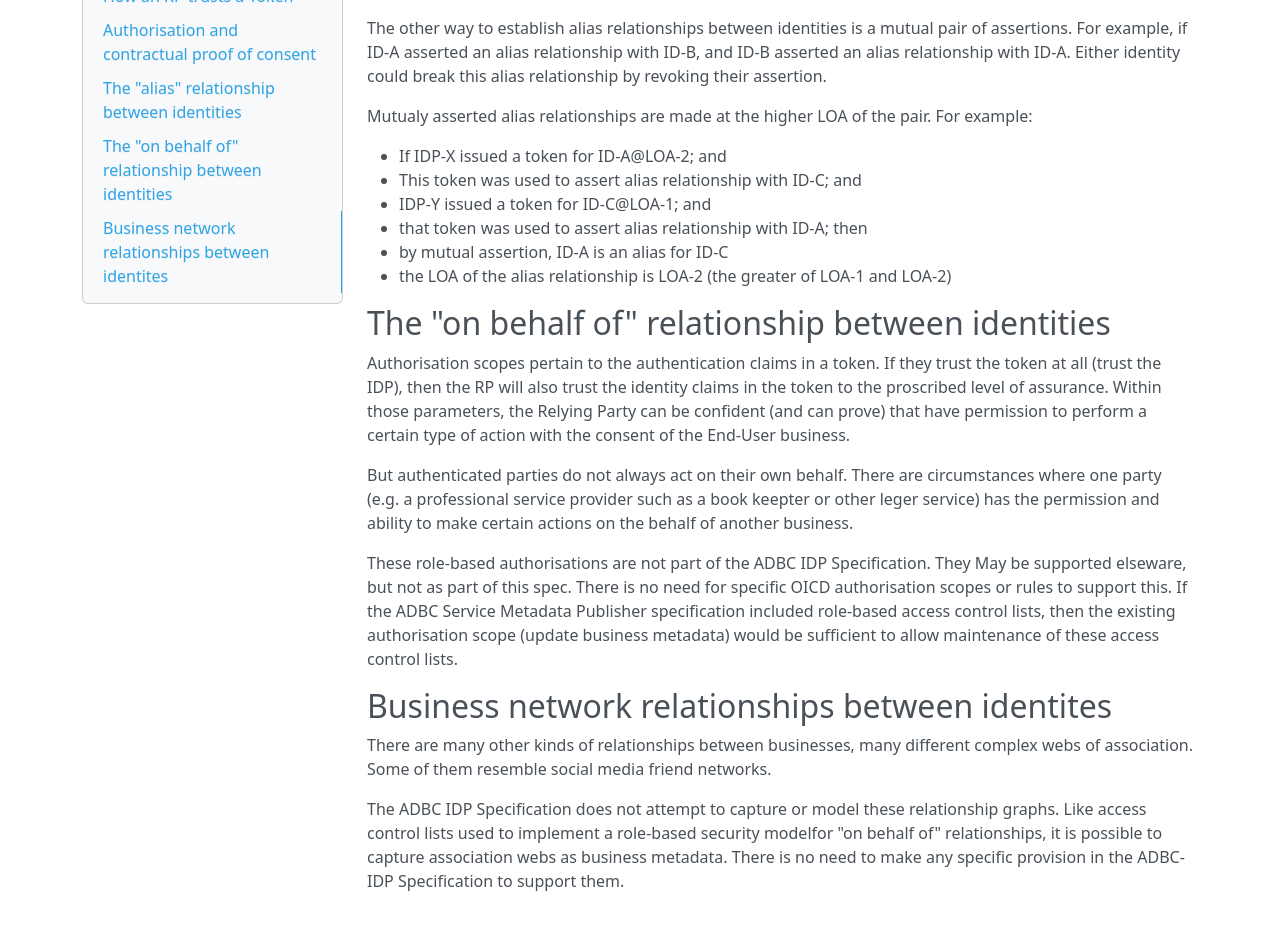
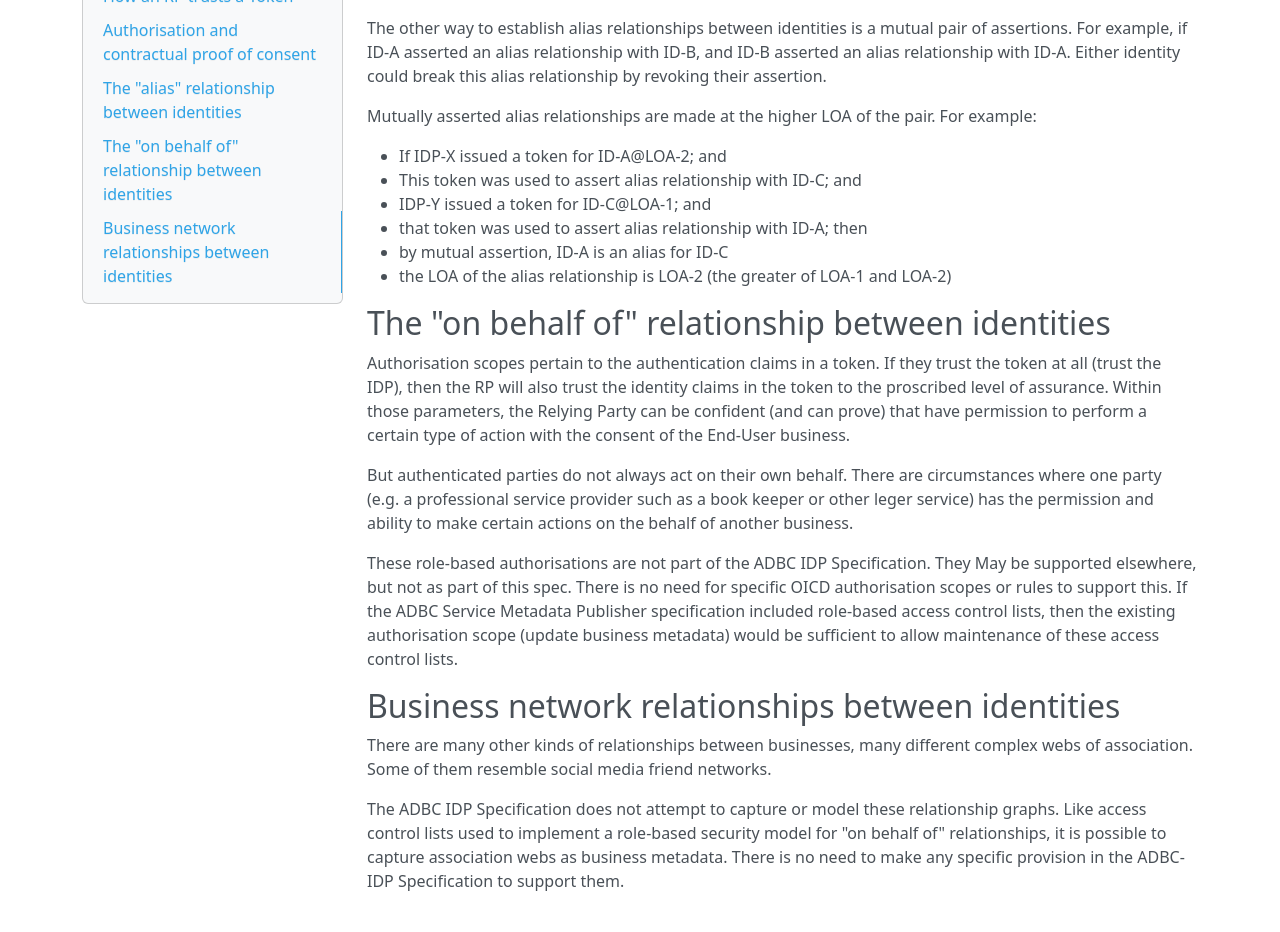
Before and after one commit to ausdigital/ausdigital-idp, an MkDocs documentation site: the page built from docs/concepts.md, in a window 1280 px wide and 1400 px high, scrolled down 7089 px. Shown: the part 404-1336 px from the top of the window. Built offline with MkDocs 1.6.1, drawn with Linux system fonts in a browser that asks for light colours; nearby versions of some CDN libraries; some of the changed text lies outside the part shown.

Commit message:
typos fixed

```diff
--- a/docs/concepts.md
+++ b/docs/concepts.md
@@ -315,7 +315,7 @@ relationship with ID-B, and ID-B asserted an alias relationship with
 ID-A. Either identity could break this alias relationship by revoking
 their assertion.
 
-Mutualy asserted alias relationships are made at the higher LOA of the
+Mutually asserted alias relationships are made at the higher LOA of the
 pair. For example:
 
  * If IDP-X issued a token for ID-A@LOA-2; and
@@ -337,11 +337,11 @@ consent of the End-User business.
 
 But authenticated parties do not always act on their own behalf. There
 are circumstances where one party (e.g. a professional service provider
-such as a book keepter or other leger service) has the permission and
+such as a book keeper or other leger service) has the permission and
 ability to make certain actions on the behalf of another business.
 
 These role-based authorisations are not part of the ADBC IDP
-Specification. They May be supported elseware, but not as part of this
+Specification. They May be supported elsewhere, but not as part of this
 spec. There is no need for specific OICD authorisation scopes or rules
 to support this. If the ADBC Service Metadata Publisher specification
 included role-based access control lists, then the existing
@@ -349,7 +349,7 @@ authorisation scope (update business metadata) would be sufficient to
 allow maintenance of these access control lists.
 
 
-## Business network relationships between identites
+## Business network relationships between identities
 
 There are many other kinds of relationships between businesses, many
 different complex webs of association. Some of them resemble social
@@ -357,7 +357,7 @@ media friend networks.
 
 The ADBC IDP Specification does not attempt to capture or model these
 relationship graphs. Like access control lists used to implement a
-role-based security modelfor "on behalf of" relationships, it is
+role-based security model for "on behalf of" relationships, it is
 possible to capture association webs as business metadata. There is no
 need to make any specific provision in the ADBC-IDP Specification to
 support them.
```
Also changed, not shown: other parts of docs/concepts.md (+10 -10 lines).
